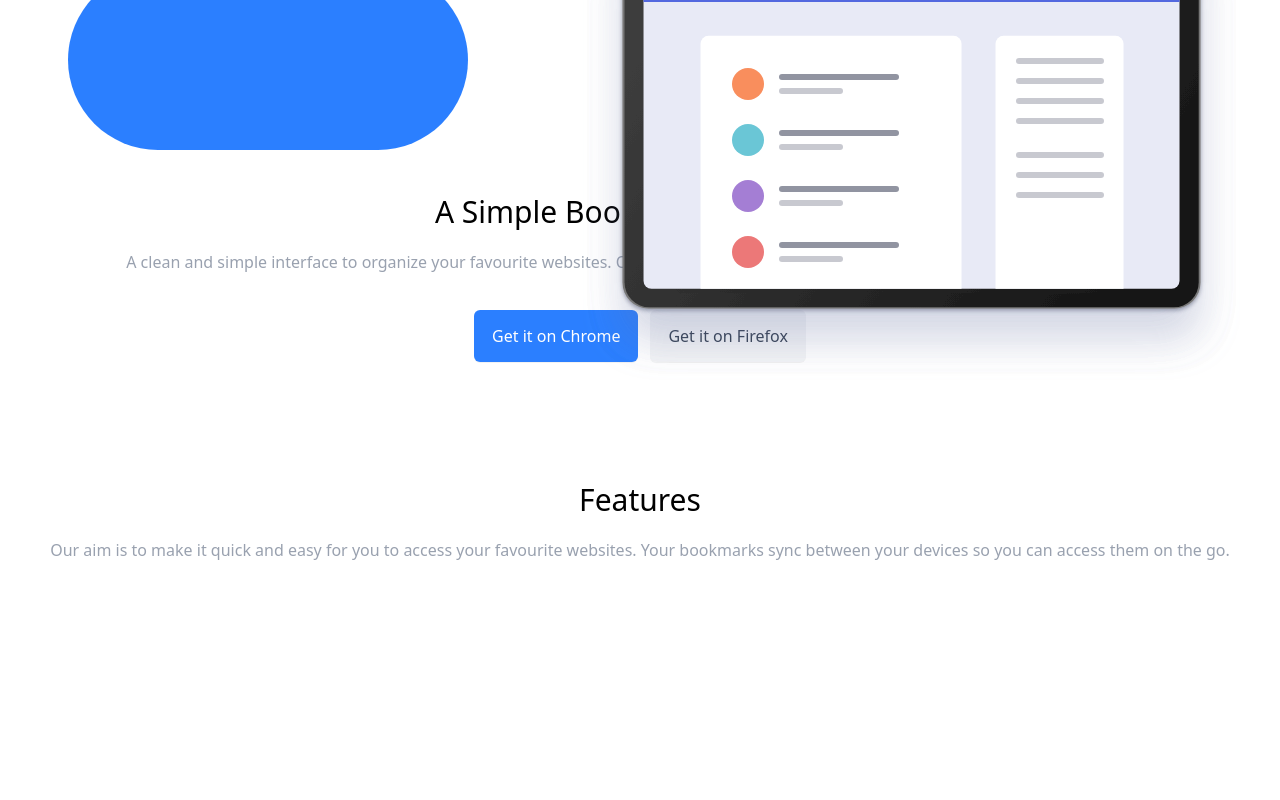
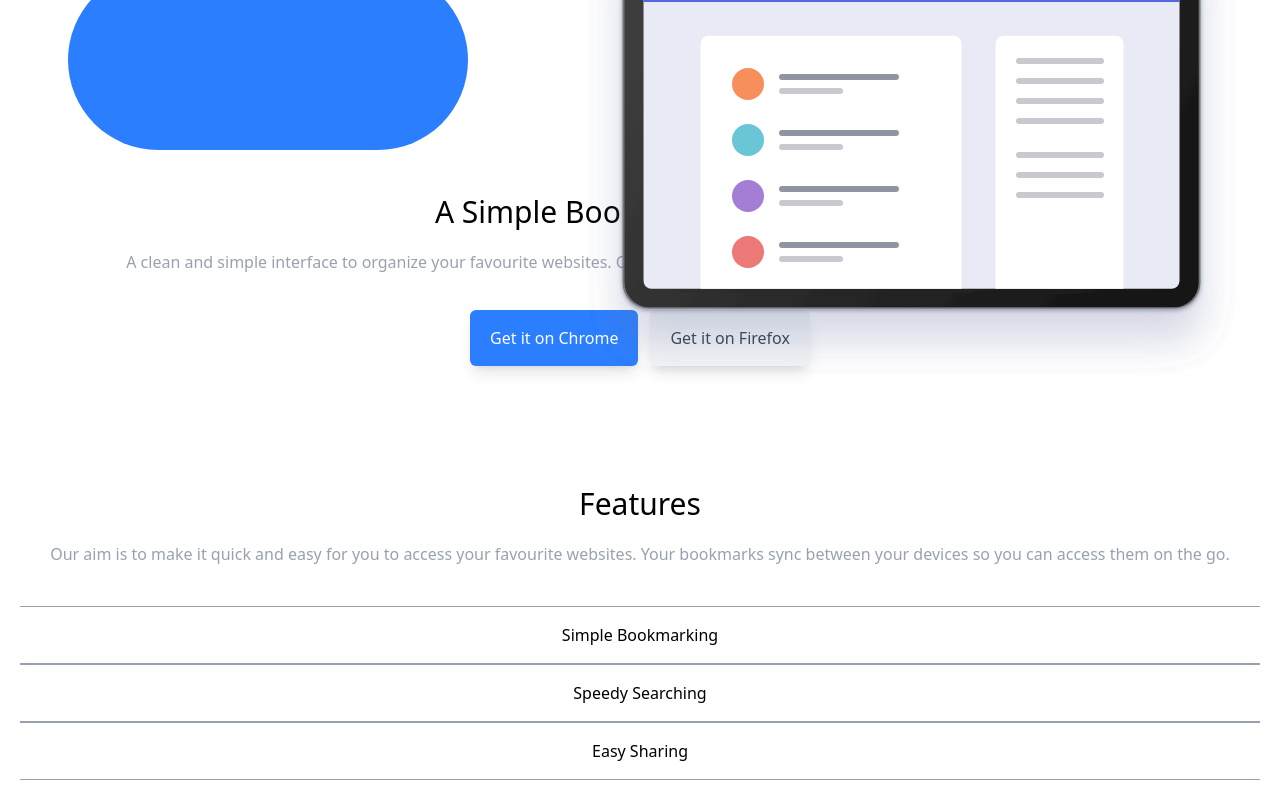
Before and after one commit to mstne03/Sprint-5, a React (Vite) app: page / in a window 1280 px wide. Shown: the part 206-1006 px from the top of the page. Before the commit the page ends 888 px from the top, so only its background shows below. Built offline with nearby package versions, Linux system fonts and the light colour scheme.

Commit message:
Adds Button components into ContentTabs component

```diff
--- a/src/components/ButtonComponent/ButtonComponent.tsx
+++ b/src/components/ButtonComponent/ButtonComponent.tsx
@@ -2,23 +2,26 @@ interface ButtonComponentProps {
   text:string,
   bg_color:string,
   text_color:string,
-  borders?:string
+  borders?:string,
+  shadow?:string
 }
 
 const ButtonComponent = ({
   text,
   bg_color,
   text_color,
-  borders = ""
+  borders = "border-2 border-transparent",
+  shadow = "shadow-lg"
 }: ButtonComponentProps) => (
   <button className={`
             rounded-md
             font-medium
             px-4.5
             py-3.5
-            shadow-2xs
+            ${shadow}
             ${bg_color}
             ${text_color}
+            ${borders}
             `}
   >
     {text}
--- a/src/components/ContentSection/ContentSection.tsx
+++ b/src/components/ContentSection/ContentSection.tsx
@@ -5,7 +5,7 @@ interface ContentSectionProps {
 }
 
 const ContentSection = (props:ContentSectionProps) => (
-  <section className="my-30 mx-5 space-y-8">
+  <section className="my-30 mx-5 space-y-10">
     <div className="px-4 space-y-5">
       <h1 className="text-3xl text-center font-medium">
         Features
--- a/src/components/ContentTabs/ContentTabs.tsx
+++ b/src/components/ContentTabs/ContentTabs.tsx
@@ -1,12 +1,40 @@
+import ButtonComponent from '../ButtonComponent/ButtonComponent'
+
 interface ContentTabsProps {
 
 }
 
 const ContentTabs = (props:ContentTabsProps) => (
-  <div>
-    <span>
+  <div className="flex flex-col justify-center">
+    <div className="flex flex-col justify-center border-y-1 border-y-gray-400">
+      <ButtonComponent
+        text="Simple Bookmarking"
+        bg_color="bg-transparent"
+        text_color=""
+        borders = "border-2 border-transparent border-b-2 border-b-red"
+        shadow = ""
+      />
+    </div>
 
-    </span>
+    <div className="flex flex-col justify-center border-y-1 border-y-gray-400">
+      <ButtonComponent
+        text="Speedy Searching"
+        bg_color="bg-transparent"
+        text_color=""
+        borders = "border-2 border-transparent border-b-2 border-b-red"
+        shadow = ""
+      />
+    </div>
+
+    <div className="flex flex-col justify-center border-y-1 border-y-gray-400">
+      <ButtonComponent
+        text="Easy Sharing"
+        bg_color="bg-transparent"
+        text_color=""
+        borders = "border-2 border-transparent border-b-2 border-b-red"
+        shadow = ""
+      />
+    </div>
   </div>
 );
 
--- a/src/styles/index.css
+++ b/src/styles/index.css
@@ -15,6 +15,7 @@
     --color-gray-200: oklch(92.8% 0.006 264.531);
     --color-gray-300: oklch(87.2% 0.01 258.338);
     --color-gray-400: oklch(70.7% 0.022 261.325);
+    --color-gray-500: oklch(55.1% 0.027 264.364);
     --color-gray-700: oklch(37.3% 0.034 259.733);
     --color-white: #fff;
     --spacing: 0.25rem;
@@ -325,11 +326,52 @@
     border-style: var(--tw-border-style);
     border-width: 1px;
   }
+  .border-0 {
+    border-style: var(--tw-border-style);
+    border-width: 0px;
+  }
+  .border-2 {
+    border-style: var(--tw-border-style);
+    border-width: 2px;
+  }
+  .border-y-1 {
+    border-block-style: var(--tw-border-style);
+    border-block-width: 1px;
+  }
+  .border-t-2 {
+    border-top-style: var(--tw-border-style);
+    border-top-width: 2px;
+  }
+  .border-b-2 {
+    border-bottom-style: var(--tw-border-style);
+    border-bottom-width: 2px;
+  }
+  .border-transparent {
+    border-color: transparent;
+  }
+  .border-y-gray-200 {
+    border-block-color: var(--color-gray-200);
+  }
+  .border-y-gray-300 {
+    border-block-color: var(--color-gray-300);
+  }
+  .border-y-gray-400 {
+    border-block-color: var(--color-gray-400);
+  }
+  .border-b-gray-200 {
+    border-bottom-color: var(--color-gray-200);
+  }
+  .border-b-gray-500 {
+    border-bottom-color: var(--color-gray-500);
+  }
   .bg-blue-500 {
     background-color: var(--color-blue-500);
   }
   .bg-gray-100 {
     background-color: var(--color-gray-100);
+  }
+  .bg-transparent {
+    background-color: transparent;
   }
   .object-contain {
     object-fit: contain;
@@ -375,8 +417,20 @@
   .underline {
     text-decoration-line: underline;
   }
+  .shadow {
+    --tw-shadow: 0 1px 3px 0 var(--tw-shadow-color, rgb(0 0 0 / 0.1)), 0 1px 2px -1px var(--tw-shadow-color, rgb(0 0 0 / 0.1));
+    box-shadow: var(--tw-inset-shadow), var(--tw-inset-ring-shadow), var(--tw-ring-offset-shadow), var(--tw-ring-shadow), var(--tw-shadow);
+  }
+  .shadow-2xl {
+    --tw-shadow: 0 25px 50px -12px var(--tw-shadow-color, rgb(0 0 0 / 0.25));
+    box-shadow: var(--tw-inset-shadow), var(--tw-inset-ring-shadow), var(--tw-ring-offset-shadow), var(--tw-ring-shadow), var(--tw-shadow);
+  }
   .shadow-2xs {
     --tw-shadow: 0 1px var(--tw-shadow-color, rgb(0 0 0 / 0.05));
+    box-shadow: var(--tw-inset-shadow), var(--tw-inset-ring-shadow), var(--tw-ring-offset-shadow), var(--tw-ring-shadow), var(--tw-shadow);
+  }
+  .shadow-lg {
+    --tw-shadow: 0 10px 15px -3px var(--tw-shadow-color, rgb(0 0 0 / 0.1)), 0 4px 6px -4px var(--tw-shadow-color, rgb(0 0 0 / 0.1));
     box-shadow: var(--tw-inset-shadow), var(--tw-inset-ring-shadow), var(--tw-ring-offset-shadow), var(--tw-ring-shadow), var(--tw-shadow);
   }
   .outline {
```
